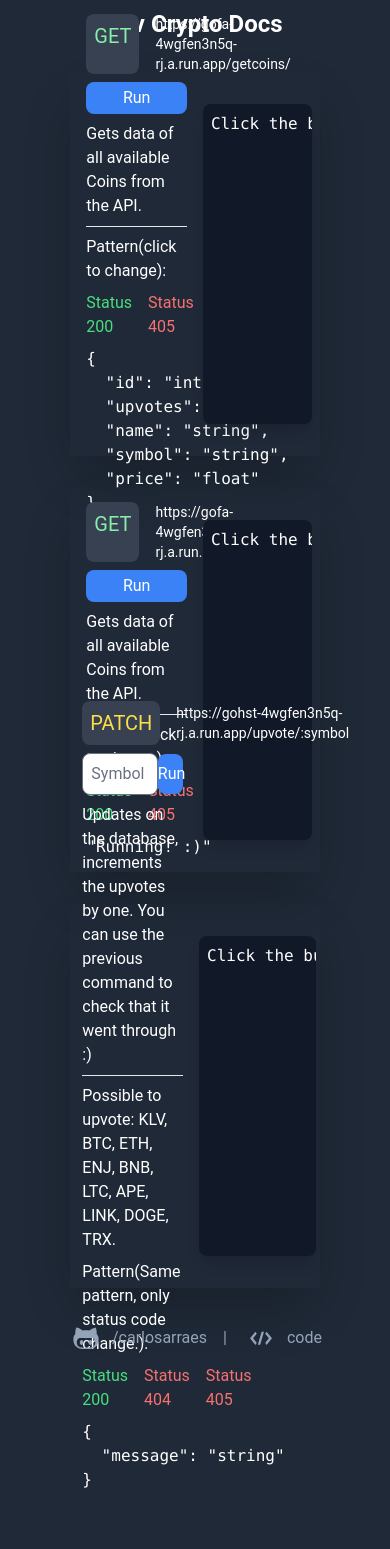
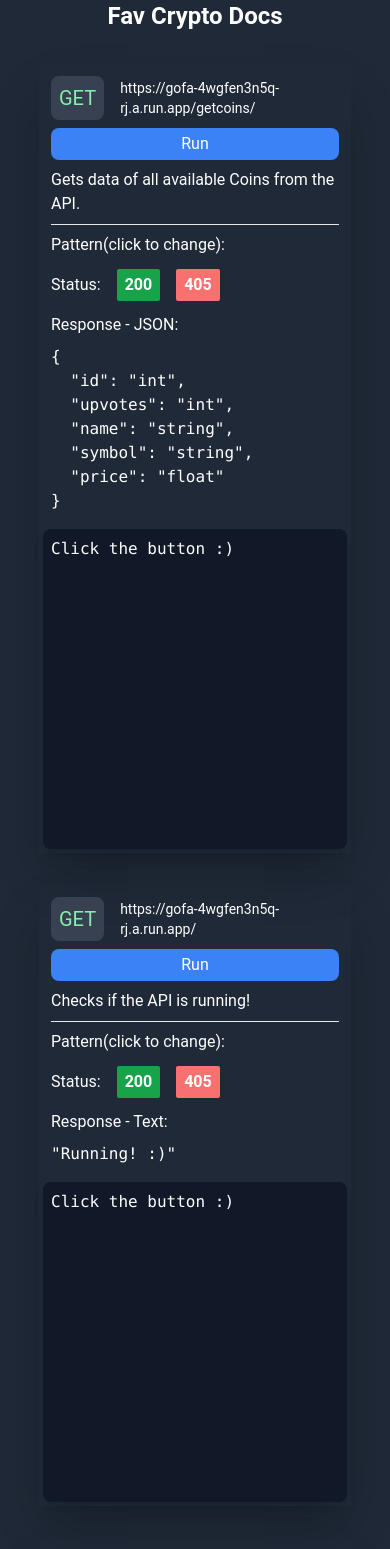
Before and after one commit to carlosarraes/fcspa, a React (Vite) app: page / in a window 390 px wide. Shown: the top 1549 px of the page. Before the commit the page ends 1500 px from the top, so only its background shows below. Built offline with nearby package versions, Linux system fonts and the light colour scheme.

Commit message:
feat: responsive design, fix some typos

```diff
--- a/src/App.tsx
+++ b/src/App.tsx
@@ -6,7 +6,7 @@ import UpvoteCoin from './components/UpvoteCoin'
 
 function App() {
   return (
-    <main className="flex flex-col mx-auto justify-center items-center w-full p-2 bg-gray-800 text-white">
+    <main className="flex flex-col mx-auto justify-center items-center w-full bg-gray-800 text-white">
       <Header />
       <GetCoins />
       <CheckHealth />
--- a/src/components/CheckHealth.tsx
+++ b/src/components/CheckHealth.tsx
@@ -30,8 +30,8 @@ const CheckHealth = () => {
   }
 
   return (
-    <section className="flex p-2 justify-center items-center h-96 gap-2 w-8/12 mt-8 shadow-2xl">
-      <div className="flex flex-col w-1/2 gap-2 p-2 text-left">
+    <section className="flex flex-col sm:flex-row w-full sm:w-8/12 justify-center items-center gap-2 p-1 mt-8 shadow-2xl">
+      <div className="flex flex-col w-full sm:w-1/2 gap-2 p-2 text-left">
         <div className="flex gap-4 text-left">
           <h2 className="text-xl p-2 bg-gray-700 text-green-300 rounded-lg">GET</h2>
           <p className="text-sm self-center">https://gofa-4wgfen3n5q-rj.a.run.app/</p>
@@ -43,20 +43,20 @@ const CheckHealth = () => {
         >
           Run
         </button>
-        <p>Gets data of all available Coins from the API.</p>
+        <p>Checks if the API is running!</p>
         <hr />
         <p>Pattern(click to change):</p>
-        <div className="flex gap-4 text-left">
-          <p className="text-green-400 cursor-pointer" onClick={handleShow}>
-            Status 200
+        <div className="flex gap-4 text-left my-1">
+          <span className="self-center">Status: </span>
+          <p className="text-white px-2 py-1 bg-green-600 font-bold rounded-sm cursor-pointer">
+            200
           </p>
-          <p className="text-red-400 cursor-pointer" onClick={handleShow}>
-            Status 405
-          </p>
+          <p className="text-white px-2 py-1 bg-red-400 font-bold rounded-sm cursor-pointer">405</p>
         </div>
+        <p>Response - Text:</p>
         <pre className="text-left">{JSON.stringify(pattern, null, 2)}</pre>
       </div>
-      <pre className="bg-gray-900 text-white p-2 rounded-lg w-1/2 h-80 max-h-80 overflow-y-auto shadow-lg">
+      <pre className="bg-gray-900 text-white p-2 rounded-lg w-full sm:w-1/2 h-80 max-h-80 overflow-y-auto shadow-lg">
         {coins.length !== 0 ? JSON.stringify(coins, null, 2) : 'Click the button :)'}
       </pre>
     </section>
--- a/src/components/Footer.tsx
+++ b/src/components/Footer.tsx
@@ -2,14 +2,14 @@ import { DiGithubAlt, DiCode } from 'react-icons/di'
 
 const Footer = () => {
   return (
-    <footer className="text-slate-400">
+    <footer className="text-slate-400 mb-4">
       <h4>
         <div className="flex gap-4 text-center">
           <a
             href="https://github.com/carlosarraes"
             target="_blank"
             rel="noreferrer"
-            className="text-center flex gap-2"
+            className="text-center flex gap-2 hover:underline"
           >
             <DiGithubAlt className="text-4xl" />
             <span className="self-center">/carlosarraes</span>
@@ -21,7 +21,7 @@ const Footer = () => {
             href="https://github.com/carlosarraes/favcrypto"
             target="_blank"
             rel="noreferrer"
-            className="text-center flex gap-2"
+            className="text-center flex gap-2 hover:underline"
           >
             <DiCode className="text-4xl" />
             <span className="self-center">code</span>
--- a/src/components/GetCoins.tsx
+++ b/src/components/GetCoins.tsx
@@ -50,8 +50,8 @@ const GetCoins = () => {
   }
 
   return (
-    <section className="flex p-2 justify-center items-center h-96 gap-2 w-8/12 mt-8 shadow-2xl">
-      <div className="flex flex-col w-1/2 gap-2 p-2 text-left">
+    <section className="flex flex-col sm:flex-row w-full sm:w-8/12 justify-center items-center gap-2 p-1 mt-8 shadow-2xl">
+      <div className="flex flex-col w-full sm:w-1/2 gap-2 p-2 text-left">
         <div className="flex gap-4 text-left">
           <h2 className="text-xl p-2 bg-gray-700 text-green-300 rounded-lg">GET</h2>
           <p className="text-sm self-center">https://gofa-4wgfen3n5q-rj.a.run.app/getcoins/</p>
@@ -66,17 +66,17 @@ const GetCoins = () => {
         <p>Gets data of all available Coins from the API.</p>
         <hr />
         <p>Pattern(click to change):</p>
-        <div className="flex gap-4 text-left">
-          <p className="text-green-400 cursor-pointer" onClick={handleShow}>
-            Status 200
+        <div className="flex gap-4 text-left my-1">
+          <span className="self-center">Status: </span>
+          <p className="text-white px-2 py-1 bg-green-600 font-bold rounded-sm cursor-pointer">
+            200
           </p>
-          <p className="text-red-400 cursor-pointer" onClick={handleShow}>
-            Status 405
-          </p>
+          <p className="text-white px-2 py-1 bg-red-400 font-bold rounded-sm cursor-pointer">405</p>
         </div>
+        <p>Response - JSON:</p>
         <pre className="text-left">{JSON.stringify(pattern, null, 2)}</pre>
       </div>
-      <pre className="bg-gray-900 text-white p-2 rounded-lg w-1/2 h-80 max-h-80 overflow-y-auto shadow-lg">
+      <pre className="bg-gray-900 text-white p-2 rounded-lg w-full sm:w-1/2 h-80 max-h-80 overflow-y-auto shadow-lg">
         {coins.length !== 0 ? JSON.stringify(coins, null, 2) : 'Click the button :)'}
       </pre>
     </section>
--- a/src/components/UpvoteCoin.tsx
+++ b/src/components/UpvoteCoin.tsx
@@ -30,10 +30,10 @@ const UpvoteCoin = () => {
   }
 
   return (
-    <section className="flex p-2 justify-center items-center h-96 gap-2 w-8/12 mt-8 shadow-2xl mb-8">
-      <div className="flex flex-col gap-2 p-2 w-1/2 text-left">
+    <section className="flex flex-col sm:flex-row w-full sm:w-8/12 p-1 justify-center items-center gap-2 mt-8 shadow-2xl mb-8">
+      <div className="flex flex-col gap-2 p-2 w-full sm:w-1/2 text-left">
         <div className="flex gap-4 text-left">
-          <h2 className="text-xl p-2 bg-gray-700 text-yellow-300 rounded-lg">PATCH</h2>
+          <h2 className="text-xl p-2 bg-gray-700 text-yellow-300 self-center rounded-lg">PATCH</h2>
           <p className="text-sm self-center">
             https://gohst-4wgfen3n5q-rj.a.run.app/upvote/:symbol
           </p>
@@ -59,15 +59,19 @@ const UpvoteCoin = () => {
         </p>
         <hr />
         <p>Possible to upvote: KLV, BTC, ETH, ENJ, BNB, LTC, APE, LINK, DOGE, TRX.</p>
-        <p>Pattern(Same pattern, only status code change.):</p>
-        <div className="flex gap-4 text-left">
-          <p className="text-green-400 cursor-pointer">Status 200</p>
-          <p className="text-red-400 cursor-pointer">Status 404</p>
-          <p className="text-red-400 cursor-pointer">Status 405</p>
+        <p>Pattern(Same pattern, only the status code changes.):</p>
+        <div className="flex gap-4 text-left my-1">
+          <span className="self-center">Status: </span>
+          <p className="text-white px-2 py-1 bg-green-600 font-bold rounded-sm cursor-pointer">
+            200
+          </p>
+          <p className="text-white px-2 py-1 bg-red-400 font-bold rounded-sm cursor-pointer">404</p>
+          <p className="text-white px-2 py-1 bg-red-400 font-bold rounded-sm cursor-pointer">405</p>
         </div>
+        <p>Response - JSON:</p>
         <pre className="text-left">{JSON.stringify(pattern, null, 2)}</pre>
       </div>
-      <div className="flex flex-col gap-2 w-1/2">
+      <div className="flex flex-col gap-2 w-full sm:w-1/2">
         <pre className="bg-gray-900 text-white p-2 rounded-lg w-full h-80 max-h-80 overflow-y-auto shadow-lg">
           {coins.message === '' ? 'Click the button :)' : JSON.stringify(coins, null, 2)}
         </pre>
--- a/src/index.css
+++ b/src/index.css
@@ -12,6 +12,7 @@ body {
   line-height: 1.5;
   color: #fff;
   background-color: rgb(31, 41, 55);
-  width: 100vw;
   height: 100vh;
+  width: 80%;
+  margin: 0 auto;
 }
```
